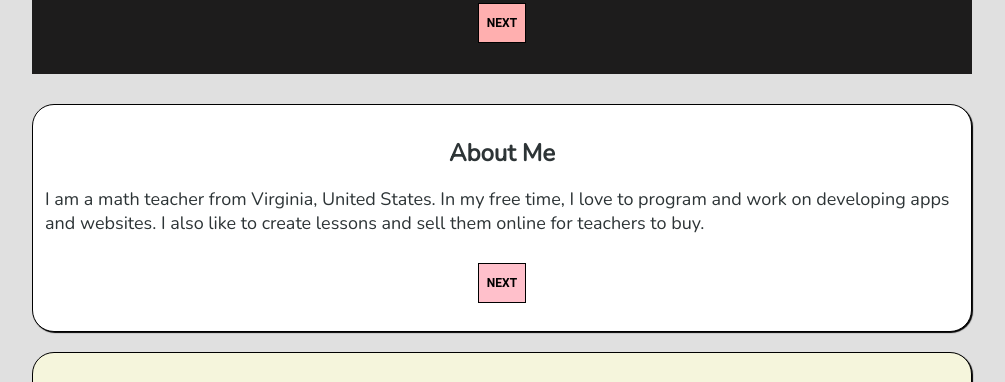
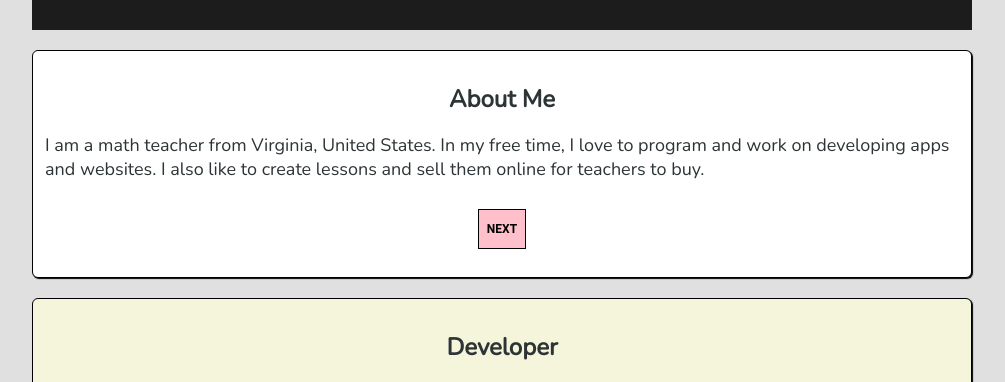
Before and after one commit to ytrkptl/portfolio-app, a React (Create React App) app: page / in a window 1280 px wide. Shown: the part 879-1261 px from the top of the page, without its empty margins (138-1143 px from the left). Built offline with nearby package versions, Linux system fonts and the light colour scheme; no server answers.

Commit message:
fixing margin on top and border radius of cards

```diff
--- a/src/components/Banner/Banner.css
+++ b/src/components/Banner/Banner.css
@@ -1,7 +1,7 @@
 .imageContainerParent {
 	display: block;
 	max-width: 960px;
-	margin: 10px auto;
+	margin: 0px auto;
 	max-height: 80%;
 	overflow: hidden;
 }
--- a/src/components/Card-wrapper/CustomCard.css
+++ b/src/components/Card-wrapper/CustomCard.css
@@ -8,7 +8,7 @@
 	text-align: center;
 	overflow: auto;
 	max-width: 960px;
-	border-radius: 22px;
+	border-radius: 6px;
 	box-sizing: border-box;
 	box-shadow: 1px 1px 1px 0px black;
 	font-family: "Maiandra GD", 'Nunito', "Roboto", sans-serif;
--- a/src/containers/App.css
+++ b/src/containers/App.css
@@ -2,7 +2,7 @@
   background-color: #e0e0e0;
 }
 .AppDiv{
-  margin-top: 88px;
+  margin-top: 54px;
   padding-top: 10px;
   background-color: #e0e0e0;
 }
@@ -11,7 +11,7 @@
   align-items: center;
   justify-content: center;
   flex-wrap: wrap;
-  margin-top: 20px;
+  margin-top: 10px;
   margin-bottom: 20px;
   max-width: 960px;
   margin-left: auto;
```
